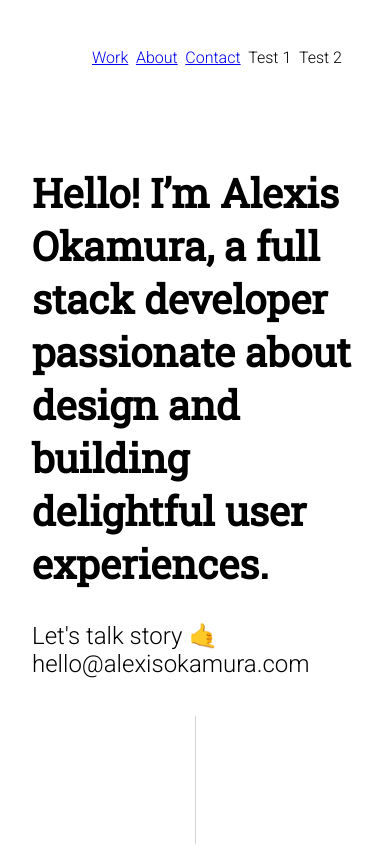
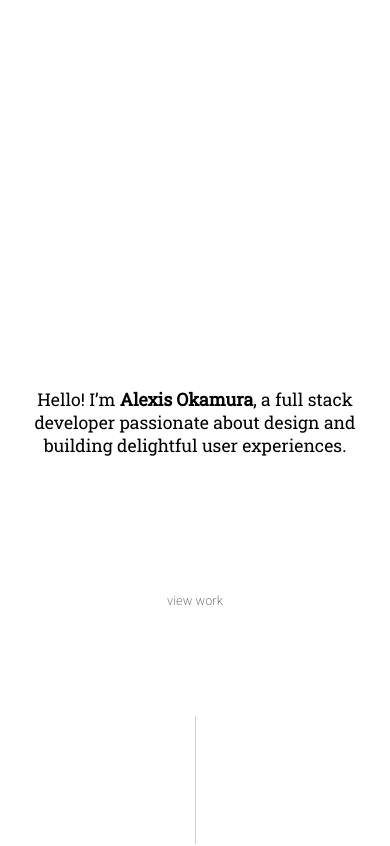
Before and after one commit to alexisnotalexa/alexisokamura.com, a React (Create React App) app: page / in a window 390 px wide. Shown: the top 846 px of the page. Built offline with nearby package versions, Linux system fonts and the light colour scheme.

Commit message:
added media queries and animations to intro

```diff
--- a/src/App.js
+++ b/src/App.js
@@ -12,7 +12,6 @@ class App extends Component {
   render() {
     return (
       <div className="App">
-        <Navbar />
         <Intro />
         <Projects />
         <About />
--- a/src/sections/Intro/Intro.css
+++ b/src/sections/Intro/Intro.css
@@ -6,27 +6,59 @@
   height: 100vh;
 }
 
-.intro__container {
-  display: flex;
-  flex-direction: column;
-  max-width: 650px;
+.intro > span {
+  color: gray;
+  font-size: .8rem;
+  position: absolute;
+  bottom: 28%;
+  animation: fade-in 5s;
 }
 
-.intro__container > span {
-  margin-top: 2rem;
-  font-size: 1.5rem;
+.intro__container {
+  text-align: center;
+  max-width: 650px;
+  animation: fade-in 1.5s, moveY 1s;
 }
 
-.intro__h1 {
-  font-size: 2.5rem;
+.intro__container > h1 {
+  font-size: 1.1rem;
+  font-weight: 400;
   margin: 0;
 }
 
-.line {
+.vertical-line {
   height: 8rem;
   width: 1px;
   background: lightgray;
   position: absolute;
   bottom: 0;
   left: 50%;
+  animation: show-line 1.5s;
 }
+
+/* --- ANIMATIONS --- */
+@keyframes fade-in {
+  0% { opacity: 0; }
+  100% { opacity: 1; }
+}
+
+@keyframes moveY {
+  0% { transform: translateY(20px); }
+  100% { transform: translateY(0px); }
+}
+
+@keyframes show-line {
+  0% { height: 0; }
+  100% { height: 8rem; }
+}
+
+@media only screen and (min-device-width: 768px) and (min-width: 768px) {
+  .intro > span {
+    font-size: 1rem;
+    bottom: 22%;
+  }
+
+  .intro__container > h1 {
+    font-size: 2.5rem;
+  }
+}
--- a/src/sections/Intro/index.js
+++ b/src/sections/Intro/index.js
@@ -5,13 +5,13 @@ const Intro = () => {
   return (
     <div className="intro">
       <div className="intro__container">
-        <h1 className="intro__h1">
-          Hello! I’m Alexis Okamura, a full stack developer passionate
+        <h1>
+          Hello! I’m <strong>Alexis Okamura</strong>, a full stack developer passionate
           about design and building delightful user experiences.
         </h1>
-        <span>Let's talk story 🤙 hello@alexisokamura.com</span>
-        <div className="line" />
       </div>
+      <span>view work</span>
+      <div className="vertical-line" />
     </div>
   );
 }
```
